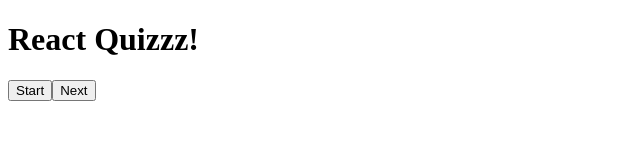
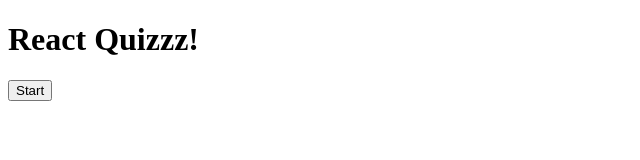
Before and after one commit to RonAlmog/react-quiz, a React (Create React App) app: page / in a window 1280 px wide. Shown: the top 160 px of the page, without its empty margins (0-640 px from the left). Built offline with nearby package versions, Linux system fonts and the light colour scheme; a web font is replaced by a local one.

Commit message:
next question button

```diff
--- a/src/Api.ts
+++ b/src/Api.ts
@@ -27,6 +27,5 @@ export const fetchQuizQuestions = async (
       ...question.incorrect_answers,
       question.correct_answer,
     ]),
-    // answers: [...question.incorrect_answers, question.correct_answer],
   }));
 };
--- a/src/App.tsx
+++ b/src/App.tsx
@@ -63,9 +63,14 @@ const App = () => {
           callback={checkAnswer}
         />
       )}
-      <button className="next" onClick={nextQuestion}>
-        Next
-      </button>
+      {!gameOver &&
+      !loading &&
+      userAnswers.length === number + 1 &&
+      number !== TOTAL_QUESTIONS - 1 ? (
+        <button className="next" onClick={nextQuestion}>
+          Next
+        </button>
+      ) : null}
     </div>
   );
 };
--- a/src/components/QuestionCard.tsx
+++ b/src/components/QuestionCard.tsx
@@ -23,7 +23,7 @@ const QuestionCard: React.FC<Props> = ({
     <p dangerouslySetInnerHTML={{ __html: question }}></p>
     <div>
       {answers.map((answer) => (
-        <div>
+        <div key={answer}>
           <button disabled={userAnswer} onClick={callback}>
             <span dangerouslySetInnerHTML={{ __html: answer }}></span>
           </button>
```
